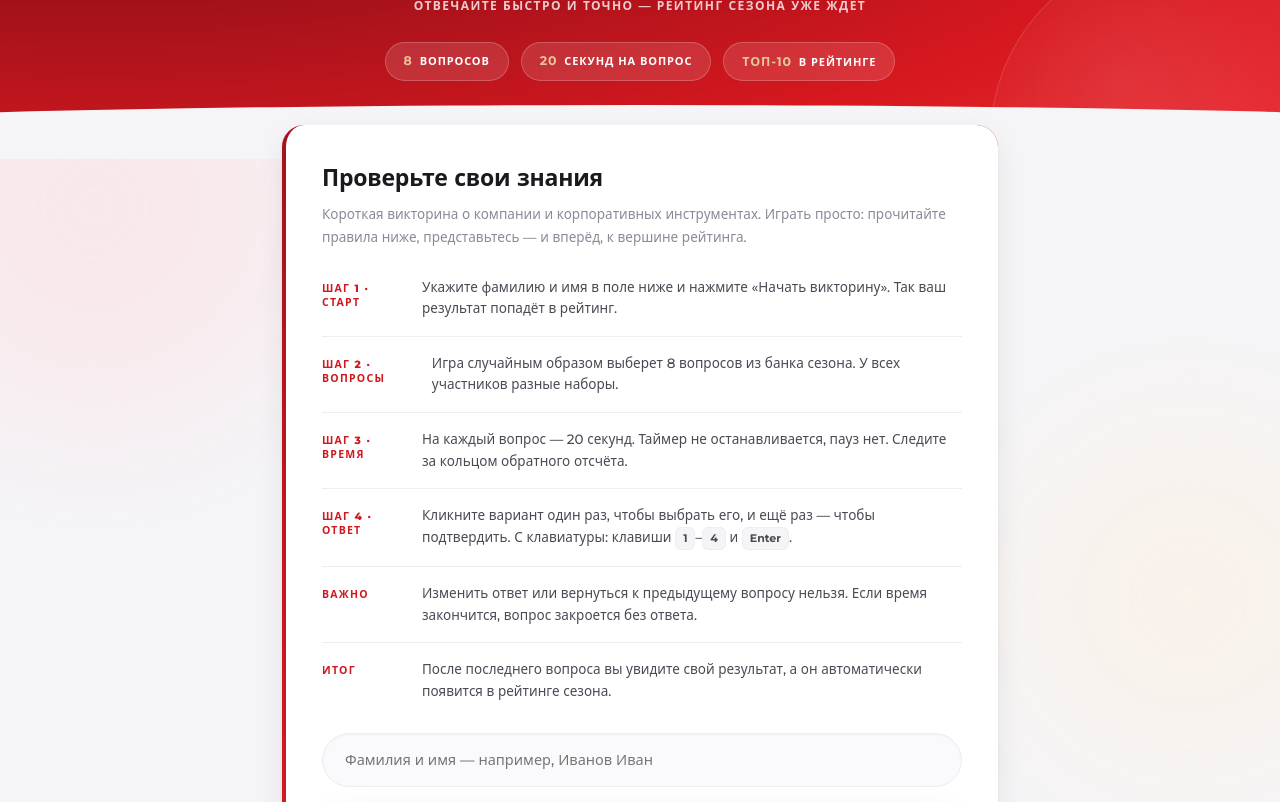
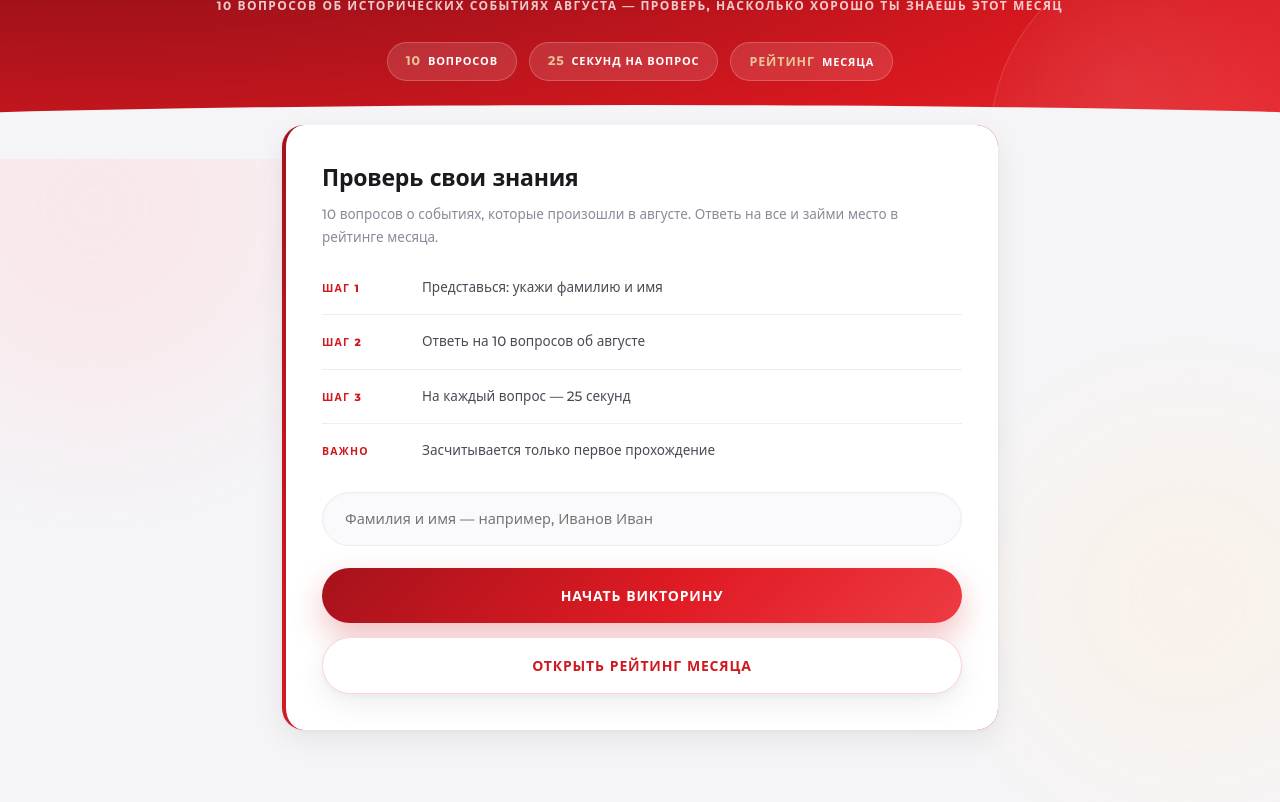
Before and after one commit to SofiyaDubnikova/Svoya-Igra-EOS.-Quiz.-August, a plain HTML site: page index.html in a window 1280 px wide. Shown: the part 186-988 px from the top of the page. Drawn offline with Linux system fonts and the light colour scheme; a small style sheet from the web is missing; a web font is replaced by a local one.

Commit message:
index.html

```diff
--- a/index.html
+++ b/index.html
@@ -3,7 +3,7 @@
 <head>
 <meta charset="UTF-8">
 <meta name="viewport" content="width=device-width, initial-scale=1.0">
-<title>Викторина EOS — сезон 2</title>
+<title>Викторина EOS — Август 2026</title>
 
 <!-- Шрифты: Unbounded (акцентный) + Montserrat (основной) -->
 <link rel="stylesheet" href="https://cdn.jsdelivr.net/npm/@fontsource/unbounded/500.css">
@@ -18,7 +18,7 @@
 
 <style>
 /* ============================================================
-   ВИКТОРИНА EOS · СЕЗОН 2 · DESIGN v3 · COPY v2
+   ВИКТОРИНА EOS · АВГУСТ 2026 · DESIGN v3 · COPY v3
    ------------------------------------------------------------
    01. Дизайн-токены
    02. База, типографика, фон
@@ -286,17 +286,6 @@ button { font-family: inherit; cursor: pointer; border: none; background: none;
   color: var(--red-600);
 }
 .rules__text { font-size: 13.5px; font-weight: 500; line-height: 1.6; color: var(--ink-soft); }
-.rules__text kbd {
-  display: inline-block;
-  padding: 2px 7px;
-  border-radius: 6px;
-  background: var(--surface);
-  border: 1px solid var(--line);
-  font-family: inherit;
-  font-size: 11px;
-  font-weight: 700;
-  color: var(--ink-soft);
-}
 
 .field {
   width: 100%;
@@ -732,8 +721,6 @@ button { font-family: inherit; cursor: pointer; border: none; background: none;
   letter-spacing: .1em;
   text-transform: uppercase;
 }
-.board__gap { display: flex; justify-content: center; gap: 7px; padding: 12px 0; }
-.board__gap span { width: 5px; height: 5px; border-radius: 50%; background: #C9C9D2; }
 
 /* ---------- 11. Конфетти ---------- */
 .confetti {
@@ -822,14 +809,14 @@ button { font-family: inherit; cursor: pointer; border: none; background: none;
   <div class="hero__ring hero__ring--lg"></div>
   <div class="hero__ring hero__ring--sm"></div>
 
-  <div class="hero__badge"><span class="caps">Корпоративный интеллектуальный турнир · сезон 2</span></div>
-  <h1 class="hero__title">ВИКТОРИНА <span class="hero__title-accent">EOS</span></h1>
-  <p class="hero__tagline">Отвечайте быстро и точно — рейтинг сезона уже ждёт</p>
+  <div class="hero__badge"><span class="caps">Своя игра EOS · Август 2026</span></div>
+  <h1 class="hero__title">ВИКТОРИНА <span class="hero__title-accent">АВГУСТА</span></h1>
+  <p class="hero__tagline">10 вопросов об исторических событиях августа — проверь, насколько хорошо ты знаешь этот месяц</p>
 
   <div class="hero__chips">
-    <div class="chip"><b>8</b>вопросов</div>
-    <div class="chip"><b>20</b>секунд на вопрос</div>
-    <div class="chip"><b>топ-10</b>в рейтинге</div>
+    <div class="chip"><b>10</b>вопросов</div>
+    <div class="chip"><b>25</b>секунд на вопрос</div>
+    <div class="chip"><b>рейтинг</b>месяца</div>
   </div>
 
   <div class="hero__wave"></div>
@@ -840,42 +827,34 @@ button { font-family: inherit; cursor: pointer; border: none; background: none;
   <!-- ===================== СТАРТ ===================== -->
   <section class="screen is-active" data-screen="start">
     <div class="card card--accent lift">
-      <h2 class="title">Проверьте свои знания</h2>
-      <p class="subtitle">Короткая викторина о компании и корпоративных инструментах. Играть просто: прочитайте правила ниже, представьтесь — и вперёд, к вершине рейтинга.</p>
+      <h2 class="title">Проверь свои знания</h2>
+      <p class="subtitle">10 вопросов о событиях, которые произошли в августе. Ответь на все и займи место в рейтинге месяца.</p>
 
       <ul class="rules">
         <li class="rules__item">
-          <b class="rules__label">Шаг 1 · Старт</b>
-          <span class="rules__text">Укажите фамилию и имя в поле ниже и нажмите «Начать викторину». Так ваш результат попадёт в рейтинг.</span>
+          <b class="rules__label">Шаг 1</b>
+          <span class="rules__text">Представься: укажи фамилию и имя</span>
         </li>
         <li class="rules__item">
-          <b class="rules__label">Шаг 2 · Вопросы</b>
-          <span class="rules__text">Игра случайным образом выберет 8 вопросов из банка сезона. У всех участников разные наборы.</span>
+          <b class="rules__label">Шаг 2</b>
+          <span class="rules__text">Ответь на 10 вопросов об августе</span>
         </li>
         <li class="rules__item">
-          <b class="rules__label">Шаг 3 · Время</b>
-          <span class="rules__text">На каждый вопрос — 20 секунд. Таймер не останавливается, пауз нет. Следите за кольцом обратного отсчёта.</span>
-        </li>
-        <li class="rules__item">
-          <b class="rules__label">Шаг 4 · Ответ</b>
-          <span class="rules__text">Кликните вариант один раз, чтобы выбрать его, и ещё раз — чтобы подтвердить. С клавиатуры: клавиши <kbd>1</kbd>–<kbd>4</kbd> и <kbd>Enter</kbd>.</span>
+          <b class="rules__label">Шаг 3</b>
+          <span class="rules__text">На каждый вопрос — 25 секунд</span>
         </li>
         <li class="rules__item">
           <b class="rules__label">Важно</b>
-          <span class="rules__text">Изменить ответ или вернуться к предыдущему вопросу нельзя. Если время закончится, вопрос закроется без ответа.</span>
-        </li>
-        <li class="rules__item">
-          <b class="rules__label">Итог</b>
-          <span class="rules__text">После последнего вопроса вы увидите свой результат, а он автоматически появится в рейтинге сезона.</span>
+          <span class="rules__text">Засчитывается только первое прохождение</span>
         </li>
       </ul>
 
       <input class="field" id="player-name" placeholder="Фамилия и имя — например, Иванов Иван" autocomplete="off">
-      <p class="field-error" id="name-error">Укажите фамилию и имя полностью — иначе результат нельзя будет зачесть в рейтинге</p>
+      <p class="field-error" id="name-error">Укажи фамилию и имя полностью</p>
 
       <div class="actions">
         <button class="btn" id="btn-start">Начать викторину</button>
-        <button class="btn btn--ghost" id="btn-peek">Открыть рейтинг сезона</button>
+        <button class="btn btn--ghost" id="btn-peek">Открыть рейтинг месяца</button>
       </div>
     </div>
   </section>
@@ -884,7 +863,7 @@ button { font-family: inherit; cursor: pointer; border: none; background: none;
   <section class="screen" data-screen="quiz">
     <div class="card card--flush lift">
       <div class="quiz-bar">
-        <div class="quiz-bar__counter caps">Вопрос <span id="q-number">1</span> из <span id="q-total">8</span></div>
+        <div class="quiz-bar__counter caps">Вопрос <span id="q-number">1</span> из <span id="q-total">10</span></div>
 
         <div class="timer" id="timer-box" aria-live="polite">
           <svg class="timer__ring" viewBox="0 0 72 72">
@@ -892,7 +871,7 @@ button { font-family: inherit; cursor: pointer; border: none; background: none;
             <circle class="timer__ring-fill" id="timer-ring" cx="36" cy="36" r="32"></circle>
           </svg>
           <div class="timer__inner">
-            <div class="timer__value" id="timer-value">20</div>
+            <div class="timer__value" id="timer-value">25</div>
             <div class="timer__label">сек</div>
           </div>
         </div>
@@ -902,7 +881,7 @@ button { font-family: inherit; cursor: pointer; border: none; background: none;
         <div class="toast" id="toast"></div>
         <p class="question" id="question-text">—</p>
         <div class="options" id="options" aria-label="Варианты ответа"></div>
-        <p class="quiz-hint">Один клик — выбор, второй — подтверждение · с клавиатуры: 1–4 и Enter</p>
+        <p class="quiz-hint">Кликни на вариант дважды для подтверждения ответа</p>
       </div>
     </div>
 
@@ -913,7 +892,7 @@ button { font-family: inherit; cursor: pointer; border: none; background: none;
   <section class="screen" data-screen="result">
     <div class="stack">
       <div class="result lift">
-        <div class="result__caption caps">Викторина завершена — вот ваш результат</div>
+        <div class="result__caption caps">Викторина завершена — вот твой результат</div>
 
         <div class="result__grid">
           <div class="acc">
@@ -936,7 +915,7 @@ button { font-family: inherit; cursor: pointer; border: none; background: none;
 
         <div class="stats">
           <div class="stat">
-            <div class="stat__value"><span id="res-score">0</span><span class="stat__sep" id="res-total">/8</span></div>
+            <div class="stat__value"><span id="res-score">0</span><span class="stat__sep" id="res-total">/10</span></div>
             <div class="stat__label">верных ответов</div>
           </div>
           <div class="stat"><div class="stat__value" id="stat-time">0:00</div><div class="stat__label">время игры</div></div>
@@ -946,7 +925,6 @@ button { font-family: inherit; cursor: pointer; border: none; background: none;
 
       <div class="actions actions--flush">
         <button class="btn" id="btn-to-board">Открыть рейтинг</button>
-        <button class="btn btn--ghost" id="btn-restart">Попробовать ещё раз</button>
       </div>
     </div>
   </section>
@@ -954,8 +932,8 @@ button { font-family: inherit; cursor: pointer; border: none; background: none;
   <!-- ===================== РЕЙТИНГ ===================== -->
   <section class="screen" data-screen="leaderboard">
     <div class="card lift">
-      <h2 class="title">Рейтинг сезона</h2>
-      <p class="subtitle">Тройка лидеров поднимается на пьедестал, ниже — места с 4-го по 10-е. Если очки равны, выше тот, кто ответил быстрее.</p>
+      <h2 class="title">Рейтинг августа</h2>
+      <p class="subtitle">Топ-3 на пьедестале. Все участники месяца — в таблице. При равных очках побеждает скорость.</p>
 
       <div class="podium" id="podium"></div>
 
@@ -995,71 +973,67 @@ button { font-family: inherit; cursor: pointer; border: none; background: none;
   const GOOGLE_SHEETS_URL = 'https://script.google.com/macros/s/AKfycbzcTAE5UyWP5G_Xvo2U0HsSw-TYo-72mou9PKinPlLK9takarO9qdzpfEsMzA0njxPj/exec';
 
   const CONFIG = Object.freeze({
-    questionsPerGame:   8,
-    secondsPerQuestion: 20,
+    questionsPerGame:   10,
+    secondsPerQuestion: 25,
     warningThreshold:   5,
     answerRevealDelay:  950,
     passThreshold:      75,
-    boardSize:          10,
+    boardSize:          0, // 0 = без ограничений
     podiumSize:         3,
     answerLetters:      Object.freeze(['А', 'Б', 'В', 'Г']),
-    storageKey:         'eos-quiz-season-2',
+    storageKey:         'eos-quiz-august-2026',
     namePattern:        /^[А-Яа-яЁёA-Za-z][А-Яа-яЁёA-Za-z-]*\s+[А-Яа-яЁёA-Za-z][А-Яа-яЁёA-Za-z-]*$/,
   });
 
   /** Текстовые оценки результата (по % точности, сверху вниз). */
   const GRADES = Object.freeze([
-    { min: 100, title: 'Безупречно!',         note: '8 из 8 — ни одной ошибки. Вы главный претендент на пьедестал сезона.' },
-    { min: 75,  title: 'Отличный результат',  note: 'До идеала остался всего шаг. Ещё одна попытка — и пьедестал ваш.' },
-    { min: 50,  title: 'Хороший уровень',     note: 'Больше половины ответов верные. Немного практики — и топ будет вашим.' },
-    { min: 0,   title: 'Есть куда расти',     note: 'Загляните в базу знаний компании и возвращайтесь: вторая попытка всегда лучше первой.' },
+    { min: 100, title: 'Августовский гений!',  note: '10 из 10 — ты знаешь август лучше всех!' },
+    { min: 75,  title: 'Отличный результат',   note: 'Ты отлично помнишь август! Ещё чуть-чуть до совершенства.' },
+    { min: 50,  title: 'Хороший уровень',      note: 'Половина августа у тебя в кармане. Есть что вспомнить!' },
+    { min: 0,   title: 'Август прошёл мимо',   note: 'В следующем месяце будь внимательнее к событиям!' },
   ]);
 
   /** Подписи всплывающих уведомлений во время игры. */
   const TOASTS = Object.freeze({
     correct: 'Верно! +1',
     wrong:   'Неверно — правильный ответ подсвечен',
-    timeout: 'Время вышло — правильный ответ подсвечен',
+    timeout: 'Время! Правильный ответ подсвечен',
   });
 
   const QUESTION_BANK = Object.freeze([
-    { text: 'Какой год считается годом основания компании EOS Group?',
-      options: ['1974', '1983', '1991', '2002'], correctIndex: 0 },
-    { text: 'Что означает аббревиатура CRM в корпоративных системах?',
-      options: ['Customer Relationship Management', 'Corporate Resource Model', 'Central Risk Monitor', 'Client Rating Method'], correctIndex: 0 },
-    { text: 'Какой документ фиксирует правила обработки персональных данных в организации?',
-      options: ['Политика обработки ПДн', 'Штатное расписание', 'Учётная политика', 'Табель учёта'], correctIndex: 0 },
-    { text: 'Что такое KPI?',
-      options: ['Ключевой показатель эффективности', 'Категория интеллекта', 'Класс приоритета', 'Кодекс правил'], correctIndex: 0 },
-    { text: 'Какая функция Excel суммирует значения по условию?',
-      options: ['СУММЕСЛИ', 'ВПР', 'СЦЕПИТЬ', 'СЧЁТЗ'], correctIndex: 0 },
-    { text: 'Что означает дедлайн в проектной работе?',
-      options: ['Крайний срок', 'Первый этап', 'Бюджет', 'Список задач'], correctIndex: 0 },
-    { text: 'Какой инструмент используют для визуализации сроков проекта?',
-      options: ['Диаграмма Ганта', 'Круговая диаграмма', 'Гистограмма', 'Спарклайн'], correctIndex: 0 },
-    { text: 'Что такое онбординг?',
-      options: ['Адаптация нового сотрудника', 'Списание техники', 'Годовой отчёт', 'Инвентаризация'], correctIndex: 0 },
-    { text: 'Сколько минут в трёх с половиной часах?',
-      options: ['210', '180', '240', '195'], correctIndex: 0 },
-    { text: 'Какой протокол защищает передачу данных в браузере?',
-      options: ['HTTPS', 'FTP', 'SMTP', 'POP3'], correctIndex: 0 },
-    { text: 'Что означает термин «эскалация» в поддержке клиентов?',
-      options: ['Передача на более высокий уровень', 'Закрытие обращения', 'Отказ клиенту', 'Скидка'], correctIndex: 0 },
-    { text: 'Что показывает конверсия в воронке продаж?',
-      options: ['Долю перешедших на следующий этап', 'Общую выручку', 'Число сотрудников', 'Срок хранения данных'], correctIndex: 0 },
+    { text: 'Здесь будет твой вопрос 1',
+      options: ['Вариант А', 'Вариант Б', 'Вариант В', 'Вариант Г'], correctIndex: 0 },
+    { text: 'Здесь будет твой вопрос 2',
+      options: ['Вариант А', 'Вариант Б', 'Вариант В', 'Вариант Г'], correctIndex: 0 },
+    { text: 'Здесь будет твой вопрос 3',
+      options: ['Вариант А', 'Вариант Б', 'Вариант В', 'Вариант Г'], correctIndex: 0 },
+    { text: 'Здесь будет твой вопрос 4',
+      options: ['Вариант А', 'Вариант Б', 'Вариант В', 'Вариант Г'], correctIndex: 0 },
+    { text: 'Здесь будет твой вопрос 5',
+      options: ['Вариант А', 'Вариант Б', 'Вариант В', 'Вариант Г'], correctIndex: 0 },
+    { text: 'Здесь будет твой вопрос 6',
+      options: ['Вариант А', 'Вариант Б', 'Вариант В', 'Вариант Г'], correctIndex: 0 },
+    { text: 'Здесь будет твой вопрос 7',
+      options: ['Вариант А', 'Вариант Б', 'Вариант В', 'Вариант Г'], correctIndex: 0 },
+    { text: 'Здесь будет твой вопрос 8',
+      options: ['Вариант А', 'Вариант Б', 'Вариант В', 'Вариант Г'], correctIndex: 0 },
+    { text: 'Здесь будет твой вопрос 9',
+      options: ['Вариант А', 'Вариант Б', 'Вариант В', 'Вариант Г'], correctIndex: 0 },
+    { text: 'Здесь будет твой вопрос 10',
+      options: ['Вариант А', 'Вариант Б', 'Вариант В', 'Вариант Г'], correctIndex: 0 },
   ]);
 
   const DEMO_RESULTS = Object.freeze([
-    { id: 'demo-01', name: 'Максимов Никита',     score: 8, seconds: 161 },
-    { id: 'demo-02', name: 'Карапетян Милена',    score: 8, seconds: 184 },
-    { id: 'demo-03', name: 'Белов Дмитрий',       score: 7, seconds: 178 },
-    { id: 'demo-04', name: 'Насибян Евгений',     score: 7, seconds: 202 },
-    { id: 'demo-05', name: 'Синельников Дмитрий', score: 6, seconds: 167 },
-    { id: 'demo-06', name: 'Умярова Алеся',       score: 6, seconds: 191 },
-    { id: 'demo-07', name: 'Галимов Раиль',       score: 6, seconds: 215 },
-    { id: 'demo-08', name: 'Комиссаров Иван',     score: 5, seconds: 172 },
-    { id: 'demo-09', name: 'Попова Яна',          score: 5, seconds: 198 },
-    { id: 'demo-10', name: 'Сафонов Илья',        score: 4, seconds: 220 },
+    { id: 'demo-01', name: 'Максимов Никита',     score: 10, seconds: 210 },
+    { id: 'demo-02', name: 'Карапетян Милена',    score: 9,  seconds: 224 },
+    { id: 'demo-03', name: 'Белов Дмитрий',       score: 9,  seconds: 238 },
+    { id: 'demo-04', name: 'Насибян Евгений',     score: 8,  seconds: 202 },
+    { id: 'demo-05', name: 'Синельников Дмитрий', score: 8,  seconds: 217 },
+    { id: 'demo-06', name: 'Умярова Алеся',       score: 7,  seconds: 191 },
+    { id: 'demo-07', name: 'Галимов Раиль',       score: 7,  seconds: 225 },
+    { id: 'demo-08', name: 'Комиссаров Иван',     score: 6,  seconds: 172 },
+    { id: 'demo-09', name: 'Попова Яна',          score: 6,  seconds: 248 },
+    { id: 'demo-10', name: 'Сафонов Илья',        score: 5,  seconds: 220 },
   ]);
 
   /* ============================================================
@@ -1121,7 +1095,6 @@ button { font-family: inherit; cursor: pointer; border: none; background: none;
       time:    $('#stat-time'),
       streak:  $('#stat-streak'),
       toBoard: $('#btn-to-board'),
-      restart: $('#btn-restart'),
     },
     board: {
       podium: $('#podium'),
@@ -1216,13 +1189,12 @@ button { font-family: inherit; cursor: pointer; border: none; background: none;
   }
 
   function buildQuiz() {
-    return shuffle(QUESTION_BANK)
-      .slice(0, CONFIG.questionsPerGame)
-      .map((item) => {
-        const correctText = item.options[item.correctIndex];
-        const options     = shuffle(item.options);
-        return { text: item.text, options, correctIndex: options.indexOf(correctText) };
-      });
+    // Без перемешивания — все 10 вопросов в исходном порядке
+    return QUESTION_BANK.map((item) => {
+      const correctText = item.options[item.correctIndex];
+      const options     = shuffle(item.options);
+      return { text: item.text, options, correctIndex: options.indexOf(correctText) };
+    });
   }
 
   function setNameError(visible) {
@@ -1542,8 +1514,10 @@ button { font-family: inherit; cursor: pointer; border: none; background: none;
     // Пьедестал: топ-3
     dom.board.podium.innerHTML = buildPodiumHtml(all.slice(0, CONFIG.podiumSize), isMine);
 
-    // Таблица: места 4–10
-    const rest = all.slice(CONFIG.podiumSize, CONFIG.boardSize);
+    // Таблица: все остальные (с 4-го места и далее)
+    const rest = CONFIG.boardSize > 0
+      ? all.slice(CONFIG.podiumSize, CONFIG.boardSize)
+      : all.slice(CONFIG.podiumSize);
 
     let html = rest
       .map((entry, offset) => boardRowHtml(entry, CONFIG.podiumSize + offset, isMine(entry)))
@@ -1628,7 +1602,6 @@ button { font-family: inherit; cursor: pointer; border: none; background: none;
     });
 
     dom.result.toBoard.addEventListener('click', () => renderLeaderboard(state.lastResultId));
-    dom.result.restart.addEventListener('click', () => showScreen('start'));
     dom.board.back.addEventListener('click', () => showScreen('start'));
 
     document.addEventListener('keydown', (event) => {
```
